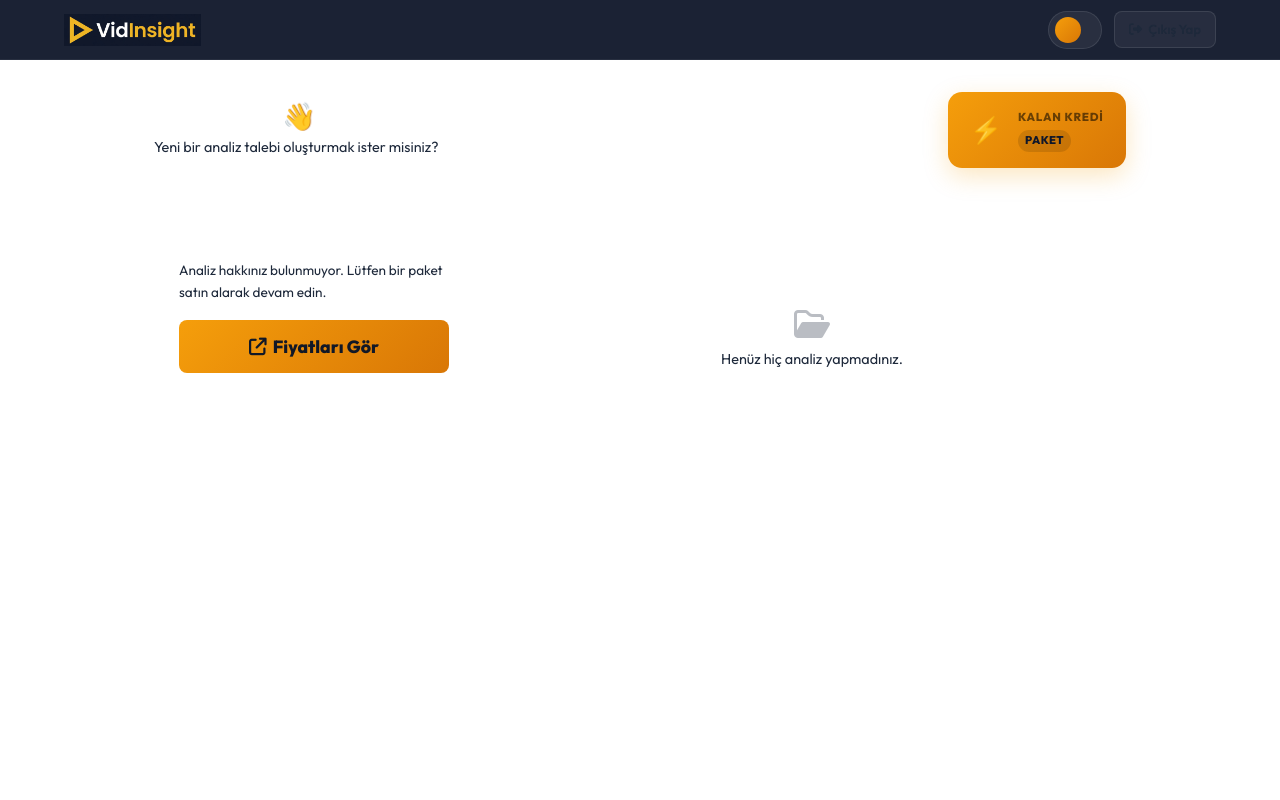
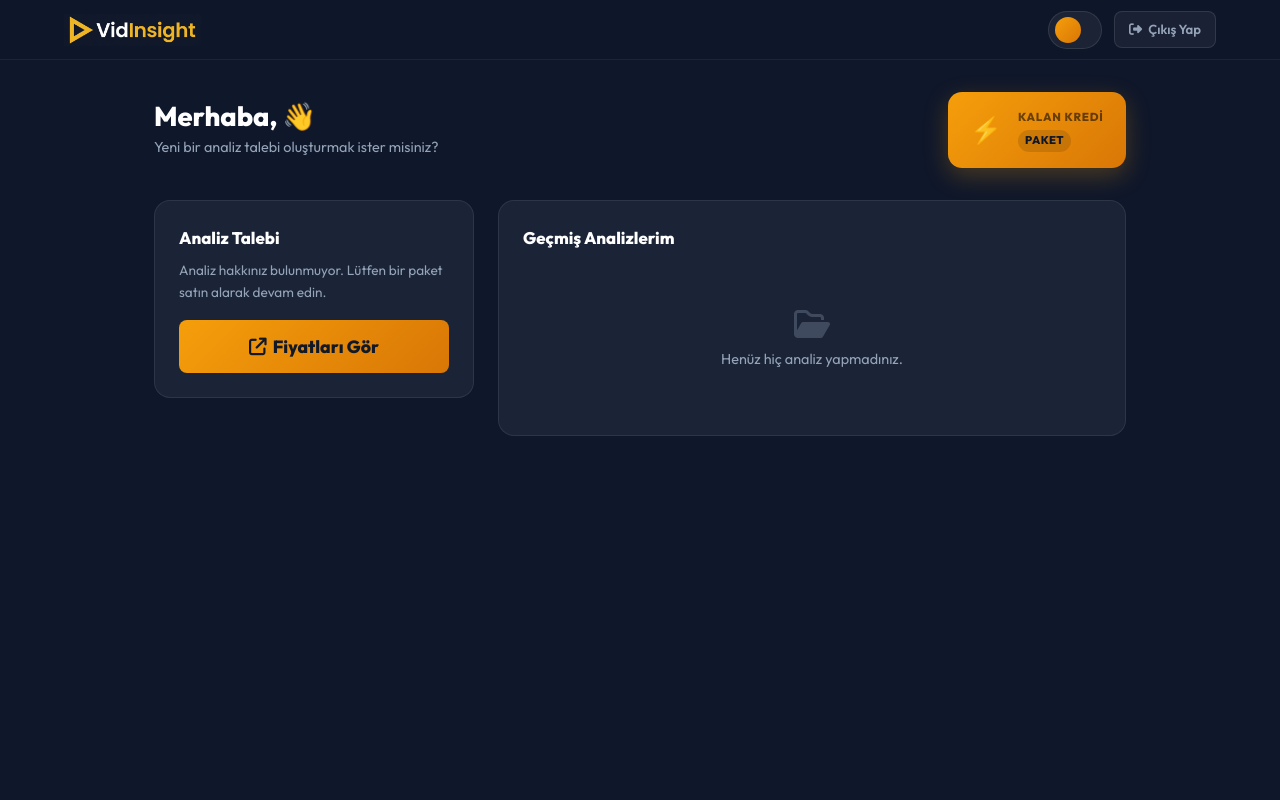
Before and after one commit to fatnarman-debug/youtube-analiz, a FastAPI app: template templates/dashboard.html in a window 1280 px wide. Run offline with FastAPI, Linux system fonts and the light colour scheme; the template is opened without the code that fills it, so the values that code supplies are empty.

Commit message:
fix: Dashboard dark theme — explicit bg #0f172a, replace CSS vars with explicit colors

```diff
--- a/templates/dashboard.html
+++ b/templates/dashboard.html
@@ -65,7 +65,7 @@
             border-radius: 8px;
             background: rgba(255,255,255,0.05);
             border: 1px solid rgba(255,255,255,0.1);
-            color: var(--text-muted);
+            color: #94a3b8;
             font-size: 0.82rem;
             font-weight: 600;
             text-decoration: none;
@@ -79,7 +79,7 @@
         }
 
         /* ── Page ── */
-        body { background: var(--bg); min-height: 100vh; }
+        html, body { background: #0f172a; min-height: 100vh; color: #f8fafc; }
         .db-page {
             max-width: 1100px;
             margin: 0 auto;
@@ -102,7 +102,7 @@
             color: white;
         }
         .db-welcome p {
-            color: var(--text-muted);
+            color: #94a3b8;
             font-size: 0.9rem;
             margin: 0;
         }
@@ -202,8 +202,8 @@
 
         /* ── Submit card ── */
         .submit-card {
-            background: var(--glass-bg);
-            border: 1px solid var(--glass-border);
+            background: rgba(30, 41, 59, 0.8);
+            border: 1px solid rgba(255,255,255,0.08);
             border-radius: 16px;
             padding: 1.5rem;
         }
@@ -214,7 +214,7 @@
             color: white;
         }
         .submit-card > p {
-            color: var(--text-muted);
+            color: #94a3b8;
             font-size: 0.85rem;
             margin: 0 0 1.2rem 0;
         }
@@ -241,18 +241,18 @@
             transition: border-color 0.2s;
             box-sizing: border-box;
         }
-        .input-group input:focus { border-color: var(--accent); }
+        .input-group input:focus { border-color: #f59e0b; }
         .input-group input::placeholder { color: rgba(255,255,255,0.25); }
         .submit-hint {
             margin-top: 8px;
             font-size: 0.75rem;
-            color: var(--text-muted);
+            color: #94a3b8;
         }
 
         /* ── Reports card ── */
         .reports-card {
-            background: var(--glass-bg);
-            border: 1px solid var(--glass-border);
+            background: rgba(30, 41, 59, 0.8);
+            border: 1px solid rgba(255,255,255,0.08);
             border-radius: 16px;
             padding: 1.5rem;
             overflow: hidden;
@@ -266,7 +266,7 @@
         .empty-state {
             text-align: center;
             padding: 2.5rem 1rem;
-            color: var(--text-muted);
+            color: #94a3b8;
             font-size: 0.9rem;
         }
         .empty-state i { font-size: 2rem; opacity: 0.3; display: block; margin-bottom: 0.5rem; }
@@ -459,9 +459,9 @@
                     <p class="submit-hint">{{ t(request, 'db_req_info') }}</p>
                 </form>
                 {% else %}
-                <p style="color:var(--text-muted); font-size:0.85rem; margin-bottom:1rem;">{{ t(request, 'db_error_no_credit') }}</p>
+                <p style="color:#94a3b8; font-size:0.85rem; margin-bottom:1rem;">{{ t(request, 'db_error_no_credit') }}</p>
                 <a href="/#fiyatlandirma" class="btn-primary w-100"
-                    style="text-align:center; text-decoration:none; display:flex; align-items:center; justify-content:center; gap:6px; background:linear-gradient(135deg,var(--accent),#d97706); border:none;">
+                    style="text-align:center; text-decoration:none; display:flex; align-items:center; justify-content:center; gap:6px; background:linear-gradient(135deg,#f59e0b,#d97706); border:none;">
                     <i class="fa-solid fa-arrow-up-right-from-square"></i> {{ t(request, 'hero_btn_plan') }}
                 </a>
                 {% endif %}
```
Also changed, not shown: other parts of templates/dashboard.html (+13 -13 lines).
